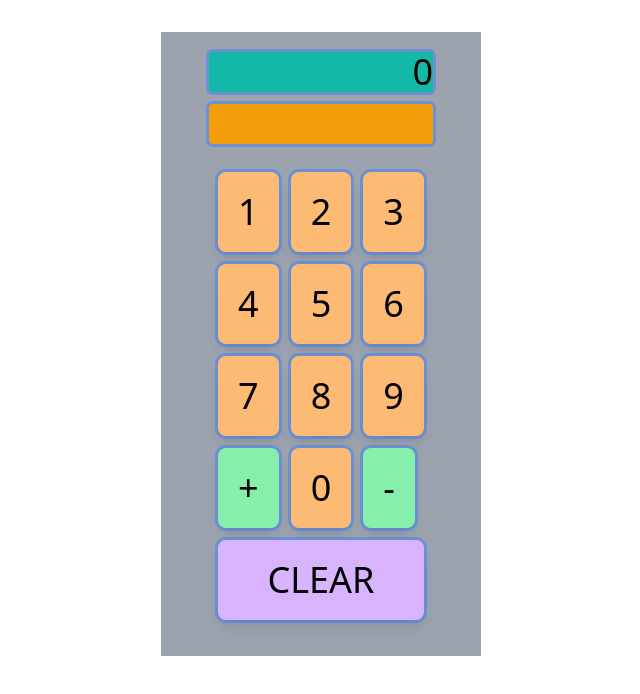
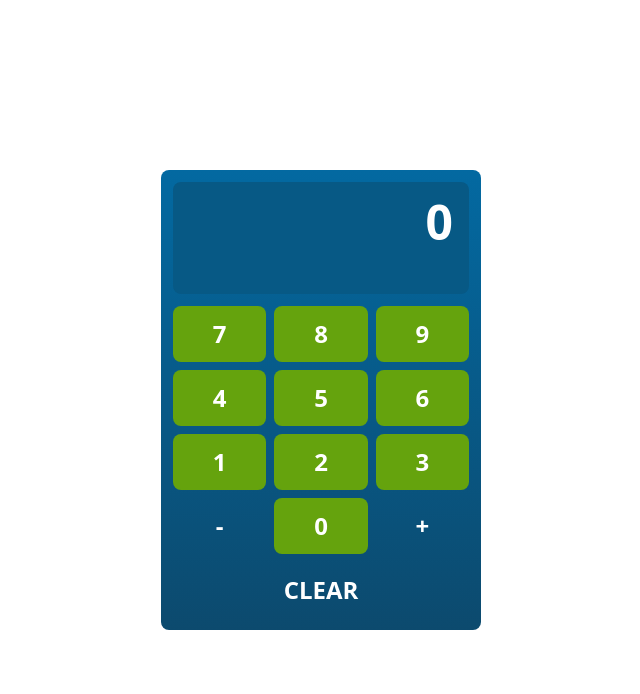
Before and after one commit to tri1911/nextjs-blog, a Next.js app: page / in a window 1280 px wide. Shown: the top 694 px of the page, without its empty margins (319-959 px from the left). Built offline with nearby package versions, Linux system fonts and the light colour scheme.

Commit message:
fix: improve ui and fix bugs

```diff
--- /dev/null
+++ b/calculator/components/Button.tsx
@@ -0,0 +1,26 @@
+import React, { FunctionComponent } from "react";
+import { Digit, Operator } from "../types";
+export type ButtonValue = Operator | Digit | "clear";
+
+interface ButtonProps {
+  color: string;
+  value: ButtonValue;
+  onClick: () => void;
+}
+
+const Button: FunctionComponent<ButtonProps> = ({
+  color,
+  value,
+  onClick,
+}: ButtonProps) => {
+  return (
+    <button
+      className={`flex-auto w-1/4 h-14 border-none bg-${color}-600 hover:bg-${color}-400 text-2xl text-white font-semibold uppercase cursor-pointer rounded-lg outline-none`}
+      onClick={onClick}
+    >
+      {value}
+    </button>
+  );
+};
+
+export default Button;
--- /dev/null
+++ b/calculator/components/ButtonsWrapper.tsx
@@ -0,0 +1,7 @@
+import React from "react";
+
+const ButtonsWrapper = ({ children }) => {
+  return <div className="w-full flex flex-wrap gap-2">{children}</div>;
+};
+
+export default ButtonsWrapper;
--- /dev/null
+++ b/calculator/components/Display.tsx
@@ -0,0 +1,19 @@
+import React from "react";
+
+const Display = ({ children }) => {
+  return (
+    <div className="w-full h-28 mb-3 py-0 px-4 bg-sky-800 rounded-lg flex flex-col items-end justify-around text-white box-border">
+      {children}
+    </div>
+  );
+};
+
+export const Total = ({ value }) => {
+  return <div className="text-5xl font-semibold">{value}</div>;
+};
+
+export const Current = ({ value }) => {
+  return <div className="text-2xl font-normal">{value}</div>;
+};
+
+export default Display;
--- /dev/null
+++ b/calculator/components/Wrapper.tsx
@@ -0,0 +1,11 @@
+import React from "react";
+
+const Wrapper = ({ children }) => {
+  return (
+    <div className="w-80 min-h-fit p-3 rounded-lg bg-gradient-to-b from-sky-700 to-sky-900">
+      {children}
+    </div>
+  );
+};
+
+export default Wrapper;
--- /dev/null
+++ b/calculator/index.tsx
@@ -0,0 +1,80 @@
+import React, { FunctionComponent, useReducer } from "react";
+import { calculatorReducer } from "./reducer";
+import { CalculatorActionKind, calculatorDefaultState } from "./types";
+import Wrapper from "./components/Wrapper";
+import Display, { Current, Total } from "./components/Display";
+import ButtonsWrapper from "./components/ButtonsWrapper";
+import Button, { ButtonValue } from "./components/Button";
+
+const btnValues: ButtonValue[][] = [
+  [7, 8, 9],
+  [4, 5, 6],
+  [1, 2, 3],
+  ["-", 0, "+"],
+  ["clear"],
+];
+
+const getColor = (value: ButtonValue) => {
+  if (value === "+" || value === "-") {
+    return "violet";
+  } else if (value === "clear") {
+    return "red";
+  } else {
+    return "lime";
+  }
+};
+
+const Calculator: FunctionComponent = () => {
+  const [state, dispatch] = useReducer(
+    calculatorReducer,
+    calculatorDefaultState
+  );
+
+  const { total, current } = state;
+
+  const clickHandler = (value: ButtonValue) => {
+    if (value === "+" || value === "-") {
+      return () =>
+        dispatch({
+          type: CalculatorActionKind.SET_OPERATOR,
+          payload: { operator: value },
+        });
+    } else if (value === "clear") {
+      return () =>
+        dispatch({
+          type: CalculatorActionKind.RESET,
+        });
+    } else {
+      return () =>
+        dispatch({
+          type: CalculatorActionKind.APPEND_DIGIT,
+          payload: { digit: value },
+        });
+    }
+  };
+
+  return (
+    <div className="h-screen flex items-center justify-center">
+      <Wrapper>
+        <Display>
+          <Total value={total} />
+          <Current value={current} />
+        </Display>
+        <ButtonsWrapper>
+          {btnValues.flat().map((btn) => {
+            return (
+              <Button
+                key={btn}
+                color={getColor(btn)}
+                value={btn}
+                onClick={clickHandler(btn)}
+              />
+            );
+          })}
+        </ButtonsWrapper>
+      </Wrapper>
+    </div>
+  );
+};
+
+export default Calculator;
--- a/components/calculator/reducer.ts
+++ b/calculator/reducer.ts
@@ -9,65 +9,58 @@ export const calculatorReducer = (
   state: CalculatorState,
   { type, payload }: CalculatorAction
 ) => {
+  const { total, current, operator, isNewCalculation } = state;
   switch (type) {
     case CalculatorActionKind.APPEND_DIGIT:
-      if (state.isNewCalculation) {
+      const { digit } = payload;
+      if (isNewCalculation) {
         return {
           ...state,
-          current: payload.digit,
+          current: digit,
           isNewCalculation: false,
         };
       }
-      if (state.current === "0" && payload.digit === "0") {
+      if (!current && !digit) {
         return state;
       }
       return {
         ...state,
-        current: state.current?.concat(payload.digit) || payload.digit,
+        current: current ? current * 10 + digit : digit,
       };
     case CalculatorActionKind.SET_OPERATOR:
+      const { operator } = payload;
       // both current and total do not exist
-      if (!state.current && !state.total) {
+      if (!current && !total) {
         return state;
       }
-      // only total is exist
-      if (!state.current) {
+      // only `total` exists
+      if (!current) {
         return {
           ...state,
-          operator: payload.operator,
+          operator,
         };
       }
-      // only current is exist
-      if (!state.total) {
+      // only `current` exists
+      if (!total) {
         return {
           ...state,
-          total: state.current,
+          total: current,
           current: null,
           operator: payload.operator,
         };
       }
-      // both are exist
+      // both `total` and `current` exist
       return {
         ...state,
         total: evaluate(state),
         current: null,
-        operator: payload.operator,
+        operator,
       };
     case CalculatorActionKind.RESET:
       return calculatorDefaultState;
   }
 };
 
-const evaluate = ({ current, total, operator }: CalculatorState) => {
-  const totalVal = parseInt(total);
-  const currentVal = parseInt(current);
-  if (isNaN(totalVal) || isNaN(currentVal)) {
-    return "";
-  }
-  switch (operator) {
-    case "+":
-      return (totalVal + currentVal).toString();
-    case "-":
-      return (totalVal - currentVal).toString();
-  }
+const evaluate = ({ total, current, operator }: CalculatorState) => {
+  return operator === "+" ? total + current : total - current;
 };
--- a/components/calculator/types.ts
+++ b/calculator/types.ts
@@ -6,11 +6,11 @@ export enum CalculatorActionKind {
 }
 
 export type Operator = "+" | "-";
-export type Digit = "0" | "1" | "2" | "3" | "4" | "5" | "6" | "7" | "8" | "9";
+export type Digit = 0 | 1 | 2 | 3 | 4 | 5 | 6 | 7 | 8 | 9;
 
 export interface CalculatorState {
-  total: string;
-  current: string | null;
+  total: number;
+  current: number | null;
   operator: Operator | null;
   isNewCalculation: boolean;
 }
@@ -21,7 +21,7 @@ export interface CalculatorAction {
 }
 
 export const calculatorDefaultState = {
-  total: "0",
+  total: 0,
   current: null,
   operator: null,
   isNewCalculation: true,
--- a/components/calculator/DigitButton.tsx
+++ /dev/null
@@ -1,28 +0,0 @@
-import React, { FunctionComponent } from "react";
-import { CalculatorActionKind, CalculatorAction, Digit } from "./types";
-
-type DigitButtonProps = {
-  digit: Digit;
-  dispatch: React.Dispatch<CalculatorAction>;
-};
-
-const DigitButton: FunctionComponent<DigitButtonProps> = ({
-  digit,
-  dispatch,
-}: DigitButtonProps) => {
-  return (
-    <button
-      className="text-4xl ring p-5 rounded-lg bg-orange-300 shadow-lg"
-      onClick={() =>
-        dispatch({
-          type: CalculatorActionKind.APPEND_DIGIT,
-          payload: { digit },
-        })
-      }
-    >
-      {digit}
-    </button>
-  );
-};
-
-export default DigitButton;
--- a/components/calculator/OperatorButton.tsx
+++ /dev/null
@@ -1,28 +0,0 @@
-import React, { FunctionComponent } from "react";
-import { CalculatorActionKind, CalculatorAction, Operator } from "./types";
-
-type OperatorButtonProps = {
-  operator: Operator;
-  dispatch: React.Dispatch<CalculatorAction>;
-};
-
-const OperatorButton: FunctionComponent<OperatorButtonProps> = ({
-  operator,
-  dispatch,
-}: OperatorButtonProps) => {
-  return (
-    <button
-      className="text-4xl ring p-5 rounded-lg bg-green-300 shadow-lg"
-      onClick={() =>
-        dispatch({
-          type: CalculatorActionKind.SET_OPERATOR,
-          payload: { operator },
-        })
-      }
-    >
-      {operator}
-    </button>
-  );
-};
-
-export default OperatorButton;
--- a/components/calculator/index.tsx
+++ /dev/null
@@ -1,56 +0,0 @@
-import React, { FunctionComponent, useReducer } from "react";
-import DigitButton from "./DigitButton";
-import OperatorButton from "./OperatorButton";
-import { CalculatorActionKind, calculatorDefaultState } from "./types";
-
-import { calculatorReducer } from "./reducer";
-
-const Calculator: FunctionComponent = () => {
-  const [state, dispatch] = useReducer(
-    calculatorReducer,
-    calculatorDefaultState
-  );
-
-  const { total, current, operator } = state;
-
-  return (
-    <div className="p-5 bg-gray-400 max-w-xs mx-auto mt-8 flex flex-col gap-3 items-center">
-      <div className="text-4xl bg-teal-500 w-56 h-10 text-right ring rounded">
-        {total}
-      </div>
-      <div className="text-2xl bg-amber-500 w-56 h-10 text-right ring rounded">
-        {operator} {current}
-      </div>
-      <div className="m-4 flex flex-col gap-3">
-        <div className="flex gap-3">
-          <DigitButton dispatch={dispatch} digit="1" />
-          <DigitButton dispatch={dispatch} digit="2" />
-          <DigitButton dispatch={dispatch} digit="3" />
-        </div>
-        <div className="flex gap-3">
-          <DigitButton dispatch={dispatch} digit="4" />
-          <DigitButton dispatch={dispatch} digit="5" />
-          <DigitButton dispatch={dispatch} digit="6" />
-        </div>
-        <div className="flex gap-3">
-          <DigitButton dispatch={dispatch} digit="7" />
-          <DigitButton dispatch={dispatch} digit="8" />
-          <DigitButton dispatch={dispatch} digit="9" />
-        </div>
-        <div className="flex gap-3">
-          <OperatorButton dispatch={dispatch} operator="+" />
-          <DigitButton dispatch={dispatch} digit="0" />
-          <OperatorButton dispatch={dispatch} operator="-" />
-        </div>
-        <button
-          className="uppercase text-4xl ring p-5 rounded-lg bg-purple-300 shadow-lg"
-          onClick={() => dispatch({ type: CalculatorActionKind.RESET })}
-        >
-          clear
-        </button>
-      </div>
-    </div>
-  );
-};
-
-export default Calculator;
```
Also changed, not shown: pages/index.tsx (+54 -1 lines).
